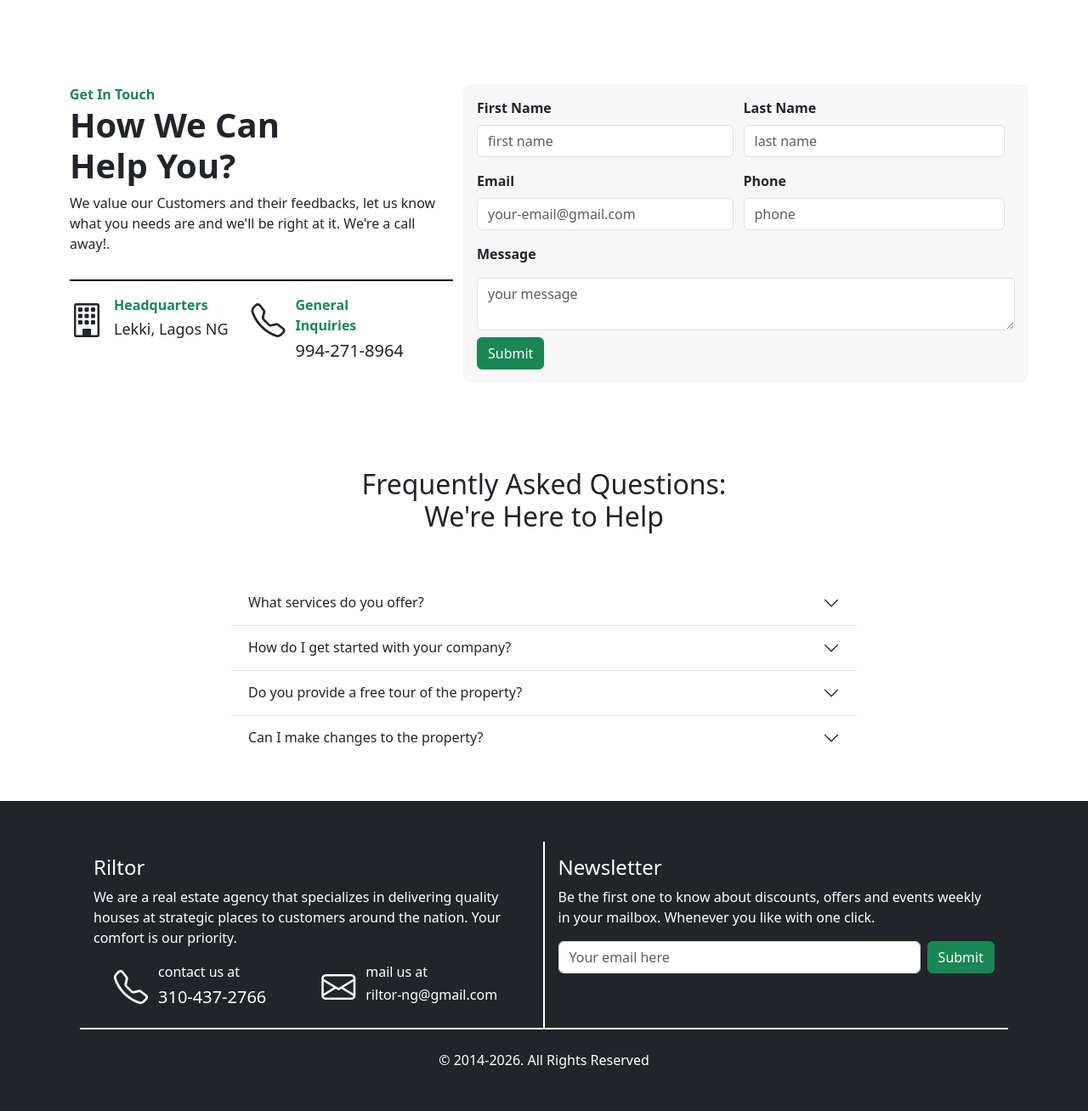
After one commit to LilRex22/Django-Real-Estate-website, a Django app: page /contact_us/ in a window 1280 px wide. The commit adds this page. Shown: the part 801-2109 px from the top of the page at 85% size. Run offline with Django 5.2, Linux system fonts and the light colour scheme; some libraries are stand-ins or nearby versions.

Commit message:
created and finished the contact page

```diff
--- a/real_estate/urls.py
+++ b/real_estate/urls.py
@@ -23,5 +23,6 @@ from . import settings
 urlpatterns = [
     path('admin/', admin.site.urls),
     path('', views.home, name='home'),
-    path('about_us/', views.about, name='about')
+    path('about_us/', views.about, name='about'),
+    path('contact_us/', views.contact_us, name='contact'),
 ]+static(settings.MEDIA_URL, document_root=settings.MEDIA_ROOT)
--- a/real_estate/views.py
+++ b/real_estate/views.py
@@ -10,3 +10,7 @@ def home(request):
 
 def about(request):
     return render(request, 'about.html', {})
+
+
+def contact_us(request):
+    return render(request, 'contact_us.html', {})
--- a/static/css/styles.css
+++ b/static/css/styles.css
@@ -1,5 +1,5 @@
 .head_bg{
-    background: linear-gradient(to bottom, rgba(92, 77, 66, 0.4) 0%, rgba(92, 77, 66, 0.3) 100%), url('../assets/beige-green-building-day.jpg');
+    background: linear-gradient(to bottom, rgba(92, 77, 66, 0.4) 0%, rgba(92, 77, 66, 0.3) 100%), url('../assets/beachfront-bungalow-dusk.jpg');
     background-repeat: no-repeat;
     background-position: center;
     background-size: cover;
@@ -7,6 +7,13 @@
 }
 .head_bg_about{
     background: linear-gradient(to bottom, rgba(92, 77, 66, 0.4) 0%, rgba(92, 77, 66, 0.3) 100%), url('../assets/city-background-panoramic-view.jpg');
+    background-repeat: no-repeat;
+    background-position: center;
+    background-size: cover;
+    height: 100vh;
+}
+.head_bg_contact{
+    background: linear-gradient(to bottom, rgba(92, 77, 66, 0.4) 0%, rgba(92, 77, 66, 0.3) 100%), url('../assets/beige-green-building-day.jpg');
     background-repeat: no-repeat;
     background-position: center;
     background-size: cover;
--- a/static/js/script.js
+++ b/static/js/script.js
@@ -38,6 +38,17 @@ if (aboutpage){
     });
 }
 
+// contact page navbar logic
 if(contactpage){
     contact.classList.add('position');
+    window.addEventListener('scroll', ()=>{
+        if (window.scrollY > 0){
+            navbar.classList.add('nav_bg');
+            navbar.classList.remove('nav_tp');
+        }
+        else{
+            navbar.classList.remove('nav_bg');
+            navbar.classList.add('nav_tp');
+        }
+    });
 }
--- /dev/null
+++ b/templates/contact_us.html
@@ -0,0 +1,151 @@
+{% extends 'base.html' %}
+
+
+{% block content %}
+<header class="head_bg_contact">
+    <div class="container d-flex flex-column justify-content-center align-items-center" style="height: 100vh;"">
+        <div class="row justify-content-center">
+            <div class="col-lg-6 text-center">
+                <h1 class="text-lg-end display-3 fw-bolder">Contact Us</h1>
+            </div>
+
+            <div class="col-lg-4 text-center text-lg-start">
+                <h5 class="fw-bold mt-3 mt-lg-0">Crafting Spaces That Inspires</h5>
+                <p style="color: rgb(255, 255, 90);">We provide you with quality homes and apartments that blend with
+                    your style, needs and wants.
+                </p>
+            </div>
+        </div>
+    </div>
+</header>
+
+
+<!-- get in touch section -->
+<section style="margin-top: 100px; margin-bottom: 100px;">
+    <div class="container">
+        <div class="row justify-content-around">
+            <div class="col-lg-5">
+                <span class="text-success fw-bold">Get In Touch</span>
+                <h2 class="fw-bold display-6">How We Can <br>Help You?</h2>
+                <p style="border-bottom: 2px solid black; padding-bottom: 30px;">
+                    We value our Customers and their feedbacks,
+                    let us know what you needs are and we'll be right at it.
+                    We're a call away!.
+                </p>
+                <div class="container ps-0">
+                    <div class="container ps-0 d-flex">
+                        <div class="container text-dark d-flex ps-0">
+                            <i class="bi bi-building fs-1"></i>
+                            <div class="container">
+                                <p class="text-success fw-bold">Headquarters</p>
+                                <h5 style="margin-top: -10px; font-size: 18px;">Lekki, Lagos NG</h5>
+                            </div>
+                        </div>
+
+                        <div class="container text-dark d-flex ps-0">
+                            <i class="bi bi-telephone fs-1"></i>
+                            <div class="container">
+                                <p class="text-success fw-bold">General Inquiries</p>
+                                <h5 style="margin-top: -10px;">994-271-8964</h5>
+                            </div>
+                        </div>
+                    </div>
+                </div>
+            </div>
+
+            <div class="col-lg-7 p-3 mt-5 mt-lg-0" style="border-radius: 10px; background-color: rgb(247, 247, 247);">
+                <form action="" method="post"> {% csrf_token %}
+                    <div class="container d-flex ps-0">
+                        <div class="container ps-0">
+                            <label for="Name" class="fw-bold mb-2">First Name</label>
+                            <input type="text" name="fname" id="Name" placeholder="first name" class="form-control mb-3">
+
+                            <label for="Email" class="fw-bold mb-2">Email</label>
+                            <input type="email" name="email" id="Email" placeholder="your-email@gmail.com" class="form-control">
+                        </div>
+
+                        <div class="container px-0">
+                            <label for="lName" class="fw-bold mb-2">Last Name</label>
+                            <input type="text" name="lname" id="lName" placeholder="last name" class="form-control mb-3">
+
+                            <label for="Phone" class="fw-bold mb-2">Phone</label>
+                            <input type="number" name="phone" id="Phone" placeholder="phone" class="form-control">
+                        </div>
+                    </div>
+                    <label for="Message" class="fw-bold mt-3">Message</label>
+                    <textarea name="message" id="Message" cols="20" rows="2" class="form-control mt-3" placeholder="your message"></textarea>
+                    <button type="submit" class="btn btn-success mt-2">Submit</button>
+                </form>
+            </div>
+        </div>
+    </div>
+</section>
+
+<!-- faq section -->
+<section>
+    <div class="container d-flex flex-column justify-content-center">
+        <h2 class="text-center">Frequently Asked Questions: <br> We're Here to Help</h2>
+        <div class="row justify-content-around my-5">
+            <div class="col-lg-8">
+                <!-- accordion for the faq -->
+                <div class="accordion accordion-flush" id="accordionFlushExample">
+                    <div class="accordion-item">
+                        <h2 class="accordion-header">
+                        <button class="accordion-button collapsed" type="button" data-bs-toggle="collapse" data-bs-target="#flush-collapseOne" aria-expanded="false" aria-controls="flush-collapseOne">
+                            What services do you offer?
+                        </button>
+                        </h2>
+                        <div id="flush-collapseOne" class="accordion-collapse collapse" data-bs-parent="#accordionFlushExample">
+                        <div class="accordion-body">We recommend and sell housing properties all over the nation. We also
+                            also manage real-estate properties ranging from apartment buildings to multi-housing complexes.
+                            We're here for you!.
+                        </div>
+                        </div>
+                    </div>
+                    <div class="accordion-item">
+                        <h2 class="accordion-header">
+                        <button class="accordion-button collapsed" type="button" data-bs-toggle="collapse" data-bs-target="#flush-collapseTwo" aria-expanded="false" aria-controls="flush-collapseTwo">
+                            How do I get started with your company?
+                        </button>
+                        </h2>
+                        <div id="flush-collapseTwo" class="accordion-collapse collapse" data-bs-parent="#accordionFlushExample">
+                        <div class="accordion-body">
+                            To get started with our company, first contact our customer service to initiate safe and
+                            secure customer negotiation and pricings. Our customer service team is ready to open
+                            trades with you!.
+                        </div>
+                        </div>
+                    </div>
+                    <div class="accordion-item">
+                        <h2 class="accordion-header">
+                        <button class="accordion-button collapsed" type="button" data-bs-toggle="collapse" data-bs-target="#flush-collapseThree" aria-expanded="false" aria-controls="flush-collapseThree">
+                            Do you provide a free tour of the property?
+                        </button>
+                        </h2>
+                        <div id="flush-collapseThree" class="accordion-collapse collapse" data-bs-parent="#accordionFlushExample">
+                        <div class="accordion-body">
+                            Yes we do!. When a trade has been secured through our customer service, we have a
+                            specialized team of real-estate agents ready to give you a tour of the property.
+                            The details like the time and scheduling of the tour will be communicated to you
+                            through our customer service on securing of the trade.
+                        </div>
+                        </div>
+                    </div>
+                    <div class="accordion-item">
+                        <h2 class="accordion-header">
+                        <button class="accordion-button collapsed" type="button" data-bs-toggle="collapse" data-bs-target="#flush-collapseFour" aria-expanded="false" aria-controls="flush-collapseThree">
+                            Can I make changes to the property?
+                        </button>
+                        </h2>
+                        <div id="flush-collapseFour" class="accordion-collapse collapse" data-bs-parent="#accordionFlushExample">
+                        <div class="accordion-body">
+                            Yes you can!. Once the property has been purchased and all the necessary documents are in place, you can make changes to the property to sooth your taste.
+                        </div>
+                        </div>
+                    </div>
+                </div>
+            </div>
+        </div>
+    </div>
+</section>
+{% endblock %}
--- a/templates/home.html
+++ b/templates/home.html
@@ -7,7 +7,7 @@
     <!-- header section -->
     <header class="head_bg">
         <div class="container d-flex flex-column justify-content-center align-items-center" style="height: 90vh;">
-            <h1 class="text-center mt-5 mb-3 display-3 fw-bold" style="color: rgb(48, 48, 48); padding: 50px 0 20px 0;">Your Reliable Ally in <br>Nationwide Real Estate</h1>
+            <h1 class="text-center mt-5 mb-3 display-3 fw-bold" style="color: white; padding: 50px 0 20px 0;">Your Reliable Ally in <br>Nationwide Real Estate</h1>
 
             <form method="get" class="form-control d-flex justify-content-around p-3 nav_nav">
                 <!-- select option -->
--- a/templates/navbar.html
+++ b/templates/navbar.html
@@ -26,7 +26,7 @@
                             <a href="{% url 'about' %}" class="nav-link fw-bold nav_links" id="about">About Us</a>
                         </li>
                         <li class="nav-item mx-3">
-                            <a href="" class="nav-link fw-bold nav_links" id="contact">Contact Us</a>
+                            <a href="{% url 'contact' %}" class="nav-link fw-bold nav_links" id="contact">Contact Us</a>
                         </li>
                     </ul>
                 </div>
```
Also changed, not shown: templates/about.html (+4 -4 lines), static/assets/beachfront-bungalow-dusk.jpg (added).
